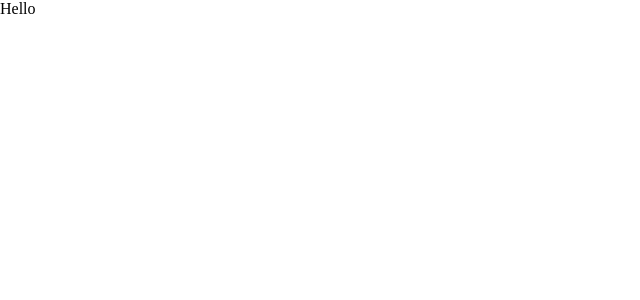
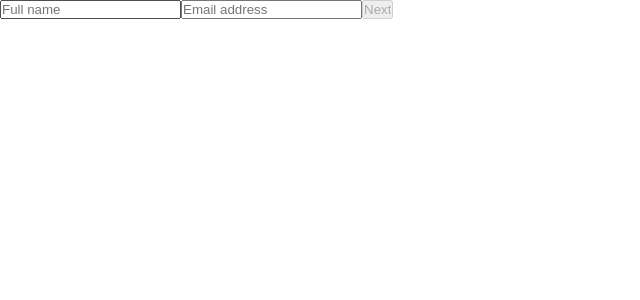
Before and after one commit to salimzeeshan/beyond-labs-assignment, a Next.js app: page / in a window 1280 px wide. Shown: the top 300 px of the page, without its empty margins (0-640 px from the left). Built offline with nearby package versions, Linux system fonts and the light colour scheme.

Commit message:
2 step form with validation

```diff
--- a/next.config.mjs
+++ b/next.config.mjs
@@ -1,7 +1,7 @@
 /** @type {import('next').NextConfig} */
 const nextConfig = {
   /* config options here */
-  reactStrictMode: true,
+  reactStrictMode: false,
 };
 
 export default nextConfig;
--- a/src/pages/index.js
+++ b/src/pages/index.js
@@ -1,3 +1,100 @@
+import { useState } from "react";
+
 export default function Home() {
-  return <>Hello</>;
+  const [formData, setFormData] = useState({
+    fullName: "",
+    email: "",
+    role: "",
+    tAndC: false,
+  });
+  const [formStep, setFormStep] = useState(0);
+  const [isFormSubmitted, setIsFormSubmitted] = useState(false);
+
+  function handleNextButton(e) {
+    e.preventDefault();
+    setFormStep(1);
+  }
+
+  function handleSubmitButton() {
+    setIsFormSubmitted(true);
+  }
+
+  if (isFormSubmitted) {
+    return (
+      <div>
+        <h1>Form submitted successfully!</h1>
+        <ui>
+          <ul>Full Name: {formData.fullName}</ul>
+          <ul>Email: {formData.email}</ul>
+          <ul>Role: {formData.role}</ul>
+          <ul>Terms and Conditions: {formData.tAndC ? "Yes" : "No"}</ul>
+        </ui>
+      </div>
+    );
+  }
+
+  if (formStep === 0) {
+    return (
+      <form>
+        <input
+          onChange={(e) =>
+            setFormData({ ...formData, fullName: e.target.value })
+          }
+          type="text"
+          placeholder="Full name"
+          value={formData.fullName}
+        ></input>
+        <input
+          onChange={(e) => setFormData({ ...formData, email: e.target.value })}
+          type="text"
+          placeholder="Email address"
+          value={formData.email}
+        ></input>
+        <input
+          onClick={(e) => handleNextButton(e)}
+          disabled={!formData.email || !formData.fullName}
+          type="submit"
+          value="Next"
+        ></input>
+      </form>
+    );
+  }
+
+  return (
+    <form>
+      <select
+        onChange={(e) => setFormData({ ...formData, role: e.target.value })}
+        value={formData.role}
+      >
+        <option value="">Select role</option>
+        <option value="Developer">Developer</option>
+        <option value="Designer">Designer</option>
+        <option value="Manager">Manager</option>
+      </select>
+      <div>
+        <input
+          type="checkbox"
+          onChange={(e) =>
+            setFormData({ ...formData, tAndC: e.target.checked })
+          }
+          checked={formData.tAndC}
+        ></input>
+        <label>Accept Terms & Conditions</label>
+      </div>
+      <input
+        onClick={(e) => {
+          e.preventDefault();
+          setFormStep(0);
+        }}
+        type="submit"
+        value="Back"
+      ></input>
+      <input
+        onClick={handleSubmitButton}
+        disabled={!formData.role || !formData.tAndC}
+        type="submit"
+        value="Submit"
+      ></input>
+    </form>
+  );
 }
```
